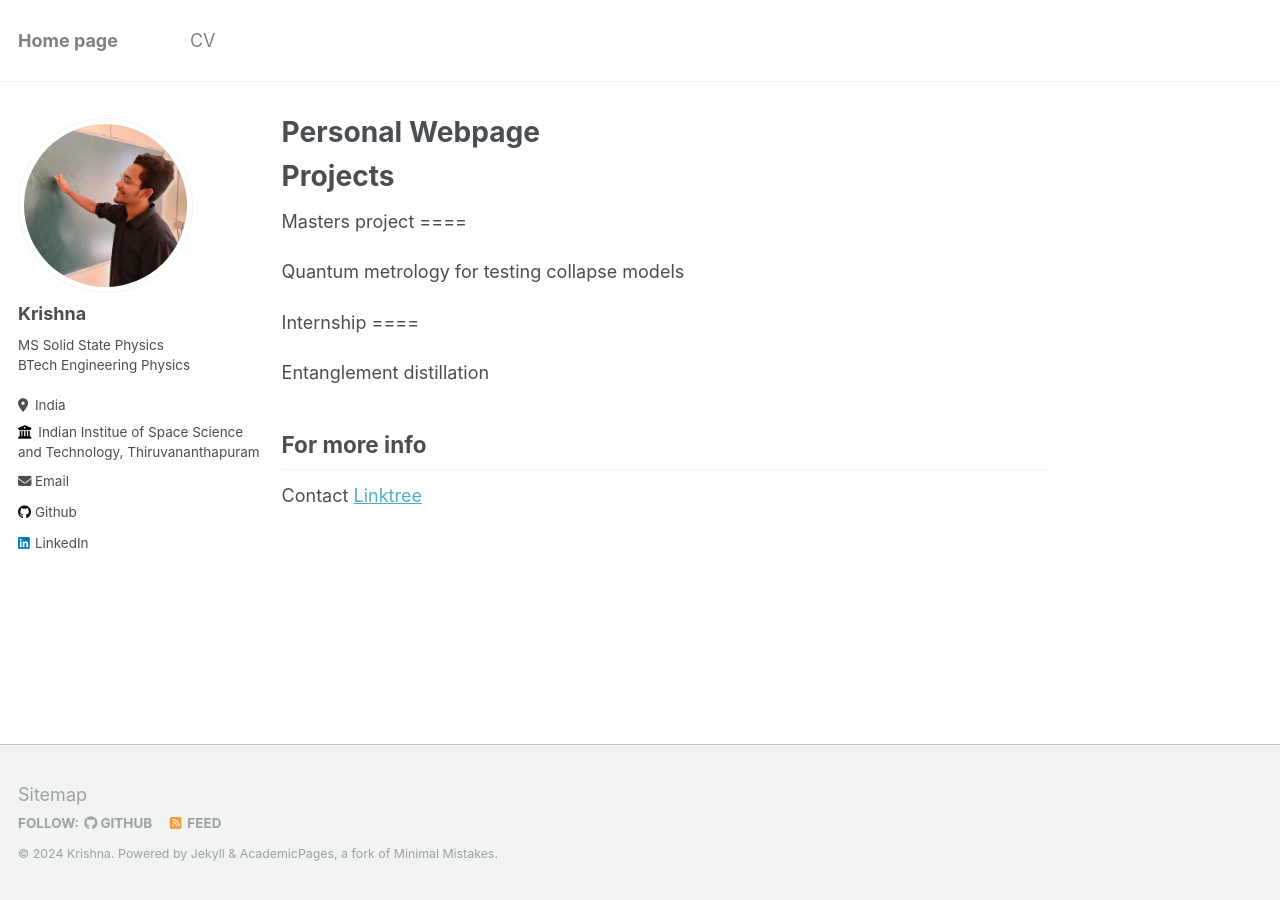
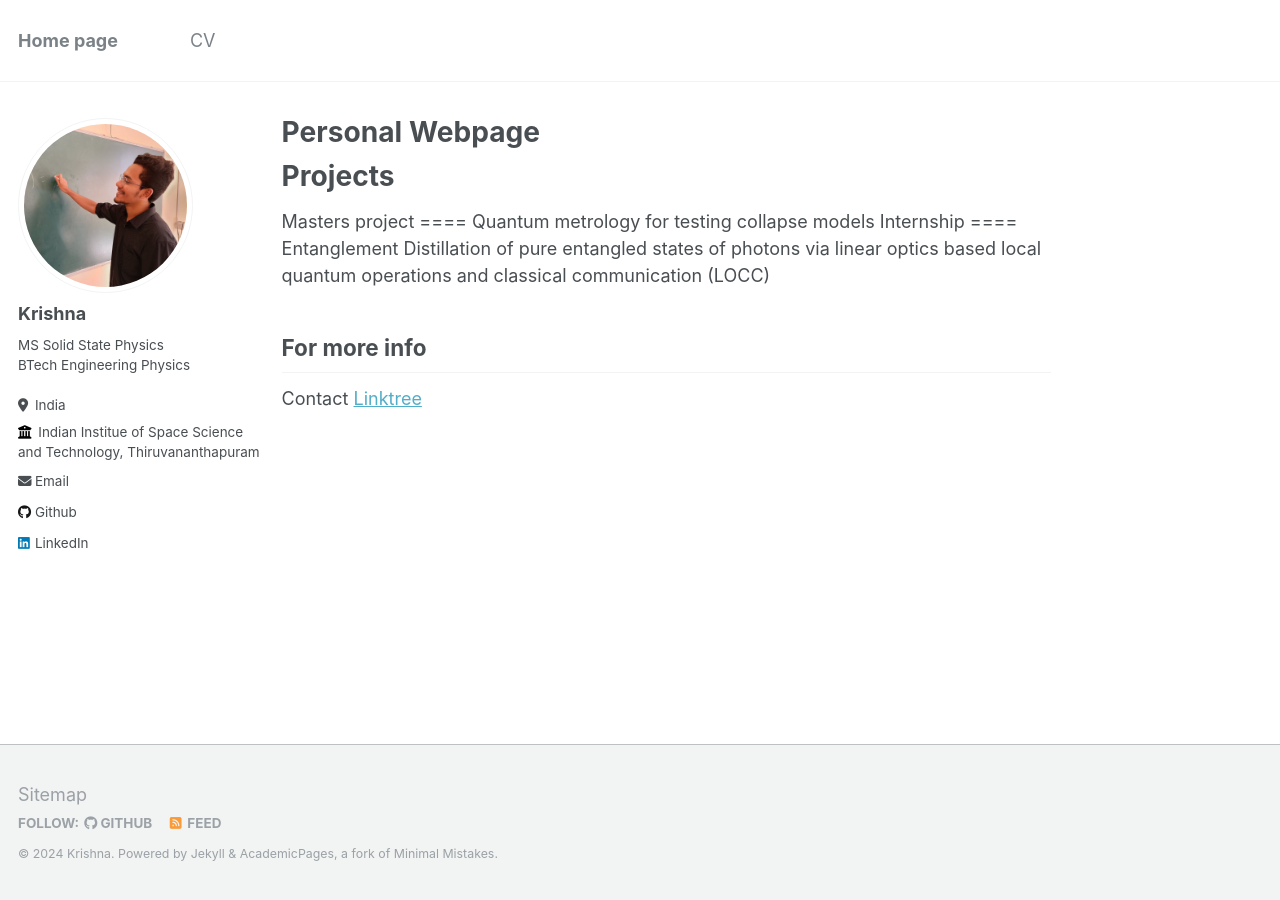
Before and after one commit to krishnaelangovan/phy, a Jekyll site: the page built from _pages/about.md, in a window 1280 px wide. Built offline with Jekyll 4.4.1, drawn with Linux system fonts in a browser that asks for light colours.

Commit message:
Update about.md

```diff
--- a/_pages/about.md
+++ b/_pages/about.md
@@ -9,17 +9,14 @@ redirect_from:
 
 Projects
 ======
+Masters project
+====
+Quantum metrology for testing collapse models
+Internship
+====
+Entanglement Distillation of pure entangled states of photons via linear optics
+based local quantum operations and classical communication (LOCC)
 
-  Masters project
-  ====
-
-  Quantum metrology for testing collapse models
-
-
-  Internship
-  ====
-
-  Entanglement distillation
 
 
 
```
